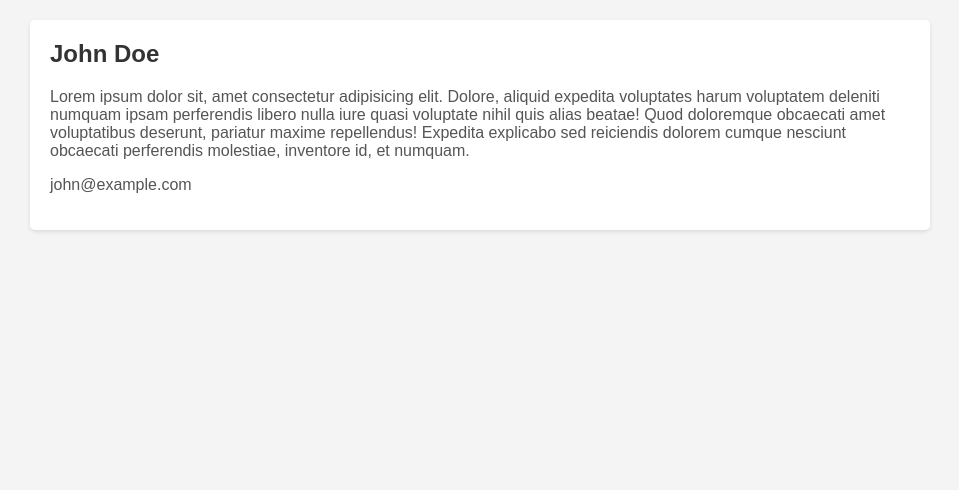
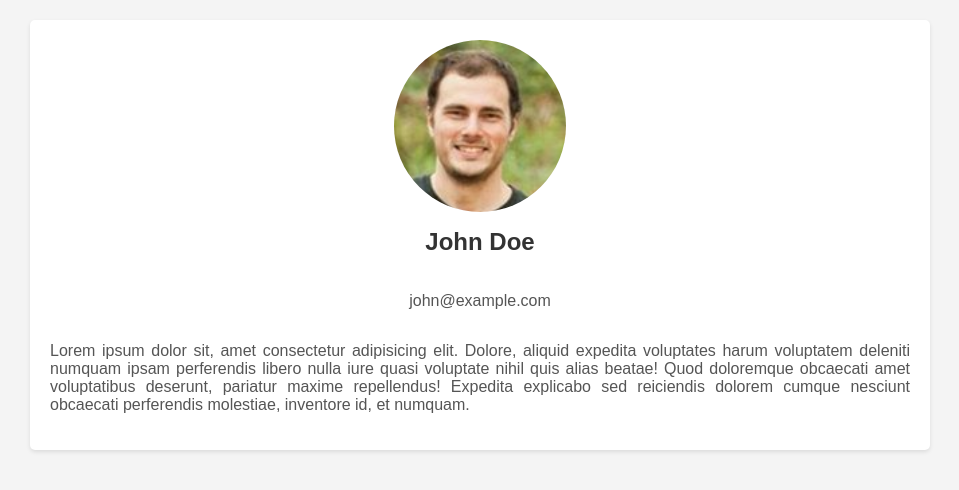
Before and after one commit to Kush-4826/React-Blog, a React (Vite) app: page /author/1 in a window 1280 px wide. Shown: the top 490 px of the page, without its empty margins (160-1119 px from the left). Built offline with nearby package versions, Linux system fonts and the light colour scheme.

Commit message:
Changed Structure to apply styles

```diff
--- a/src/components/AuthorProfile.jsx
+++ b/src/components/AuthorProfile.jsx
@@ -8,15 +8,17 @@ import '../App.css';
 const AuthorProfile = () => {
   const { authorId } = useParams();
   const author = authorsData.find(author => author.id === parseInt(authorId));
+  console.log(author);
 
   if (!author) return <div className="container">Author not found</div>;
 
   return (
     <div className="container">
-      <div className="blog">
+      <div className="blog profile">
+        <img src={"../" + author.image} alt="" className='user-img' />
         <h2>{author.name}</h2>
+        <p>{author.email}</p>
         <p>{author.bio}</p>
-        <p>{author.email}</p>
       </div>
     </div>
   );
```
